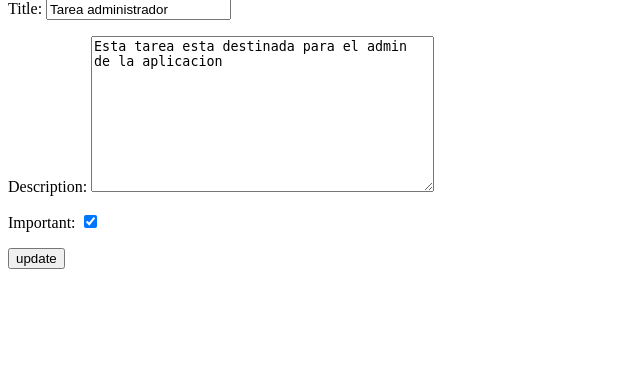
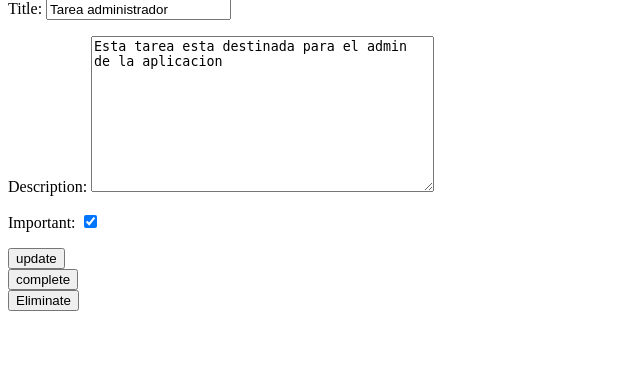
Before and after one commit to fabian-ded/django_Crud, a Django app: page /tasks/1/ in a window 1280 px wide. Shown: the part 169-542 px from the top of the page, without its empty margins (0-640 px from the left). Run offline with Django 5.2, Linux system fonts and the light colour scheme; a user stored in the database is signed in; data comes from the database, SQL or seed files in the repository; both versions use the stored data as it was after the commit.

Commit message:
vi como se se elimina datos en django utilizando el metodo POST para la funcion como para el html

```diff
--- a/djangocrud/urls.py
+++ b/djangocrud/urls.py
@@ -25,6 +25,8 @@ urlpatterns = [
     path('tasks/', views.tasks, name='tasks'),
     path('tasks/create/', views.create_task, name='create_task'),
     path('tasks/<int:task_id>/', views.task_detail, name='tasks_detail'),
+    path('tasks/<int:task_id>/complete', views.complete_task, name='complete_task'),#se puede utilizar la misma ruta pero no la misma funcion
+    path('tasks/<int:task_id>/Eliminate', views.Eliminate_task, name='Eliminate_task'),#este es para eliminar
     path('logout', views.signout, name='logout'),
     path('signin/', views.signin, name='signin'),
 ]
--- a/tasks/templates/task_detail.html
+++ b/tasks/templates/task_detail.html
@@ -14,4 +14,18 @@
         </button>
     </form>
 
+    <form action="{% url 'complete_task' task.id %}" method="POST">
+        {% csrf_token %}
+        <button>
+            complete
+        </button>
+    </form>
+
+    <form action="{% url 'Eliminate_task' task.id %}" method="POST">
+        {% csrf_token %}
+        <button>
+            Eliminate
+        </button>
+    </form>
+
 {% endblock %}
--- a/tasks/templates/tasks.html
+++ b/tasks/templates/tasks.html
@@ -2,13 +2,13 @@
 
 {% block content %}
 
-<h1>Tareas - {{user.username}}</h1>
+<h1>Tareas pendientes- {{user.username}}</h1>
 
 <ul>
     {% for task in tasks %}
     <li>
         <a href=" {% url 'tasks_detail' task.id %}">
-            <!-- se utiliza la url por si algun usuario preciona el titulo de alguna de sustareas poder ir a ese sitio primero se necesita el html donde se va ir y posteriormente el id sel usuario autenticado -->
+            <!-- se utiliza la url por si algun usuario preciona el titulo de alguna de sus tareas poder ir a ese sitio primero se necesita el html donde se va ir y posteriormente el id sel usuario autenticado -->
             {% if task.important %}
             <h1><strong>{{ task.title}}</strong></h1>
             {% else %}
--- a/tasks/views.py
+++ b/tasks/views.py
@@ -7,6 +7,8 @@ from django.db import IntegrityError #esta biblioteca funciona para mostrar los
 from django.http import HttpResponse
 from .forms import TaskForm
 from .models import Task
+from django.utils import timezone
+
 
 # Create your views here.
 
@@ -35,13 +37,13 @@ def signup(request):
                     'error': 'Contraseña no coincide'
                     })
 
-def tasks(request):
+def tasks(request):#buscar tareas
     tasks = Task.objects.filter(user=request.user, datecompleted__isnull=True)#aqui estoy haciendo un filtrado es dcir que solo me muestre los resultados del usuario que esta autenticado y ademas que solo me muestre las latareas que aun no se han completado osea no se han entregado fecha, todo eso esta en la base de datos
     return render(request, 'tasks.html', {
         'tasks': tasks
     })
 
-def create_task(request):
+def create_task(request):#crear tareas
     if request.method == 'GET':
         return render(request, 'create_task.html', {
         'form': TaskForm()
@@ -60,7 +62,7 @@ def create_task(request):
         'error': 'Por favor ingrese datos validos'
         })
 
-def task_detail (request, task_id):
+def task_detail (request, task_id):#actualizar tareas
     if request.method == 'GET':
         task = get_object_or_404(Task, pk=task_id, user=request.user)#se hace una consulta con el metodo get, ademas siempre se debe colocar dentro de los parentesis la clase (base de datos) y el id el cual vamos a buscar, ademas el "user=request.user" es para que solo el usuario que esta utilizando la aplicacion pueda modificar sus tareas y no la de los demas
         form = TaskForm(instance=task)
@@ -81,6 +83,19 @@ def task_detail (request, task_id):
             'form': form,
             'error': 'Error actualizando tarea'
         })
+
+def complete_task(request, task_id):#marcar una tarea
+    task = get_object_or_404(Task, pk=task_id, user=request.user)
+    if request.method == 'POST':
+        task.datecompleted = timezone.now()#aqui optengo el dato de la hora actual
+        task.save()#aqui salvo la informacion que optuve y la mando a la base de datos o mejor dicho a la clase TASK que es lo mismo
+        return redirect('tasks')
+
+def Eliminate_task(request, task_id):#eliminar tareas
+    task = get_object_or_404(Task, pk=task_id, user=request.user)#se buscan las tareas del usuario
+    if request.method == 'POST':#si en el html se esta utilizando el metodo 'POST' pues se ejecuta esta linea
+        task.delete()#y aqui elimina lo que el usuario quiere eliminar
+        return redirect('tasks')
 
 
 def signout(request):
```
Also changed, not shown: db.sqlite3.
